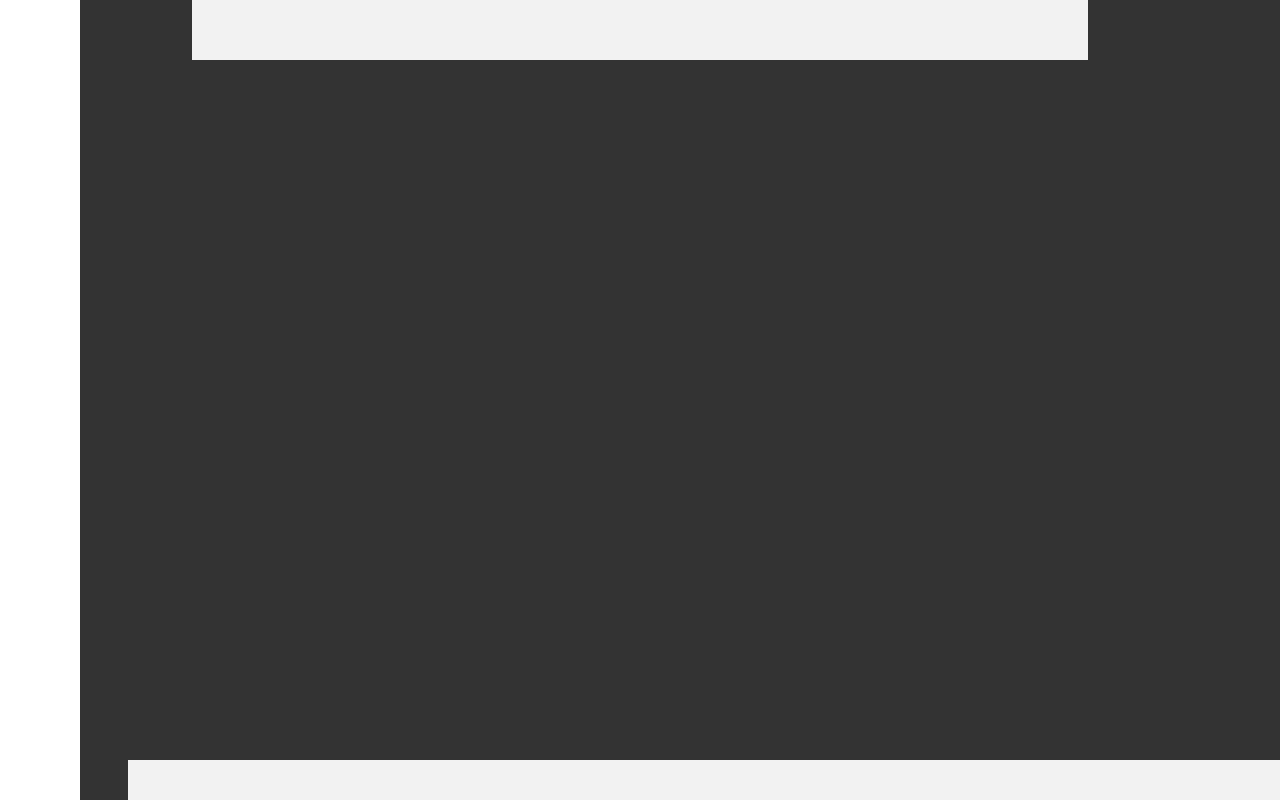
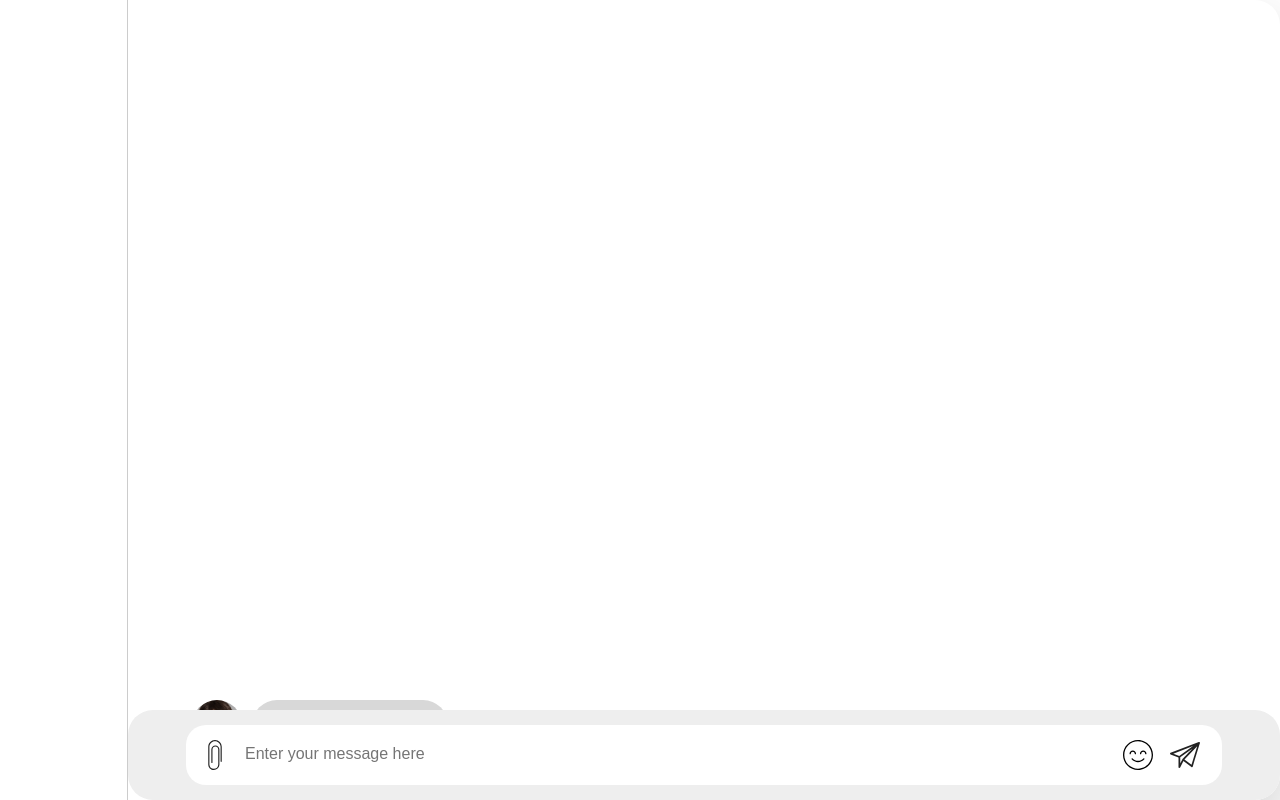
Before and after one commit to Noato2/messagerie-node, a plain HTML site: page public/index.html in a window 1280 px wide. Drawn offline with nearby package versions, Linux system fonts and the light colour scheme; no server answers.

Commit message:
page-semi finale sans texte padding

```diff
--- a/public/index.html
+++ b/public/index.html
@@ -16,20 +16,54 @@
         </div>
         <div class="conversation">
             <div class="talk left">
-
+                <img src="styles/ressources/avatar2.jpg">
+                <p>Lorem ipsum dolor sit amet.</p>
+                < <div class="talk right">
             </div>
-            <div class="talk right"></div>
-
         </div>
-        <div class="message">
-
-        </div>
+        <!-- <div class="message">
+            <textarea id="comment" placeholder="Enter your message here" minlength="1" maxlength="2000"></textarea>
+            <img src="ressources/smile.svg">
+        </div> -->
+        <form class="chat-form">
+            <div class="container-inputs-stuffs">
+                <div class="files-logo-cont">
+                    <img src="styles/ressources/paperclip.svg">
+                </div>
+                <div class="group-inp">
+                    <textarea id="comment" placeholder="Enter your message here" minlength="1"
+                        maxlength="2000"></textarea>
+                    <img src="styles/ressources/smile.svg">
+                </div>
+                <div class="submit-msg-btn">
+                    <img id="send-svg" src="styles/ressources/send.svg">
+                </div>
+            </div>
+        </form>
     </div>
     <script src="/socket.io/socket.io.js"></script>
     <script src="http://code.jquery.com/jquery-3.4.1.min.js"></script>
     <script>
         $(function () {
             var socket = io();
+            $('#comment').keypress(function (event) {
+                if (event.which == 13 && !event.shiftKey) {
+                    var comment = $.trim($("#comment").val());
+                    if (comment != "") {
+                        socket.emit("chat-msg", comment);
+                        $("#comment").val("");
+                        return false;
+                    }
+                }
+            });
+            $('#send-svg').click(function (event) {
+                var comment = $.trim($("#comment").val());
+                if (comment != "") {
+                    socket.emit("chat-msg", comment);
+                    $("#comment").val("");
+                    return false;
+                }
+            });
 
             $('form').submit(function (event) {
                 event.preventDefault();
@@ -42,7 +76,8 @@
 
             socket.on('chat-msg', function (msg) {
                 console.log("message : " + msg);
-                $('.talk left').append($("<p>").text(msg))
+                //$('.conversation').append($("<img src='ressources/avatar2.jpg'>"));
+                $('.conversation').append($('.left').append($("<p>").text(msg)));
             });
         });
     </script>
--- a/public/styles/styles.css
+++ b/public/styles/styles.css
@@ -12,16 +12,22 @@ body {
 }
 
 .main-page {
+  width: 100%;
   height: 100%;
-  width: 100%;
-  background: rgba(0, 0, 0, 0.8);
-  position: absolute;
+  margin: 0 auto;
+  border-radius: 25px;
+  box-shadow: 0 30px 70px 0px rgba(0, 0, 0, 0.2);
+  display: flex;
+  justify-content: flex-end;
+  flex-direction: column;
+  position: relative;
 }
 
 .avatar-border {
-  width: 80PX;
+  width: 10%;
   height: 100%;
   position: absolute;
+  border-right: 1px solid rgba(0, 0, 0, 0.2);
   left: 0px;
   background: #fff;
 }
@@ -30,11 +36,10 @@ body {
 .conversation {
   width: 70%;
   margin: 0 auto;
-  display: block;
+  display: flex;
   flex-direction: column;
   justify-content: flex-end;
   overflow: hidden;
-  background-color: #f2f2f2;
 }
 
 .talk {
@@ -44,6 +49,12 @@ body {
   align-items: center;
   font-size: 18px;
   width: 50%;
+}
+
+.talk img {
+  width: 50px;
+  border-radius: 50%;
+  margin-bottom: auto;
 }
 
 .talk p {
@@ -67,28 +78,90 @@ body {
   color: #000;
 }
 
-/*INPUT FIELD */
-.message {
-  position: absolute;
+/* **FORM** */
+
+.chat-form {
+  position: fixed;
+  bottom: 0;
   right: 0;
-  bottom: 0;
+  flex-shrink: 0;
   width: 90%;
-  background-color: #f2f2f2;
-  padding: 20px;
+  height: 90px;
+  border-radius: 25px;
+  background: #eee;
+  display: flex;
+  align-items: center;
+  justify-content: center;
 }
 
-.input-field {
+.container-inputs-stuffs {
+  background: #fff;
+  display: flex;
+  width: 90%;
+  height: 60px;
+  border-radius: 20px;
+}
+
+.group-inp {
+  width: 90%;
+  height: 100%;
   display: flex;
   justify-content: space-between;
   align-items: center;
 }
 
-.input-field input[type="text"] {
-  flex-grow: 1;
-  padding: 10px;
-  margin-right: 10px;
+.group-inp img {
+  width: 30px;
 }
 
-.input-field button {
-  padding: 10px 20px;
+.group-inp textarea {
+  resize: none;
+  border: none;
+  outline: none;
+  padding-left: 10px;
+  font-size: 16px;
+  width: 100%;
+  height: 40px;
+  padding-top: 10px;
+  font-family: Arial, Helvetica, sans-serif;
 }
+
+.files-logo-cont {
+  border-top-left-radius: 25px;
+  border-bottom-left-radius: 25px;
+  padding-left: 10px;
+  display: block;
+  height: 100%;
+  width: 50px;
+  display: flex;
+  justify-content: center;
+  align-items: center;
+  cursor: pointer;
+}
+
+.files-logo-cont img {
+  width: 30px;
+}
+
+.submit-msg-btn {
+  background: #fff;
+  border-top-right-radius: 25px;
+  border-bottom-right-radius: 25px;
+  width: 70px;
+  border: none;
+  display: flex;
+  padding-right: 5px;
+  justify-content: center;
+  align-items: center;
+  cursor: pointer;
+}
+
+.submit-msg-btn img:hover,
+.group-inp img:hover,
+.files-logo-cont img:hover {
+  background-color: #ccc;
+}
+
+.submit-msg-btn img {
+  width: 30px;
+}
```
